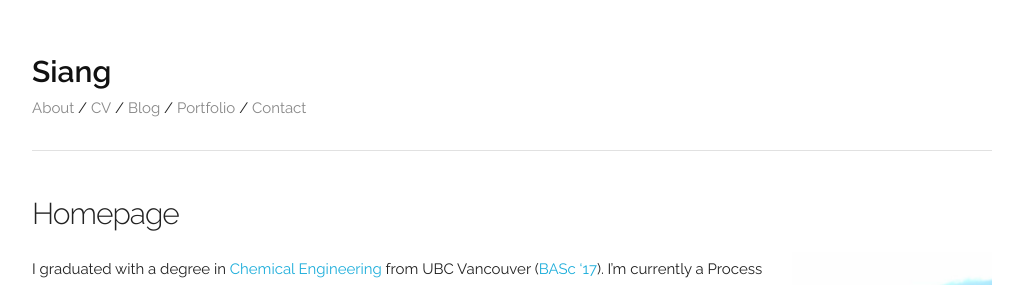
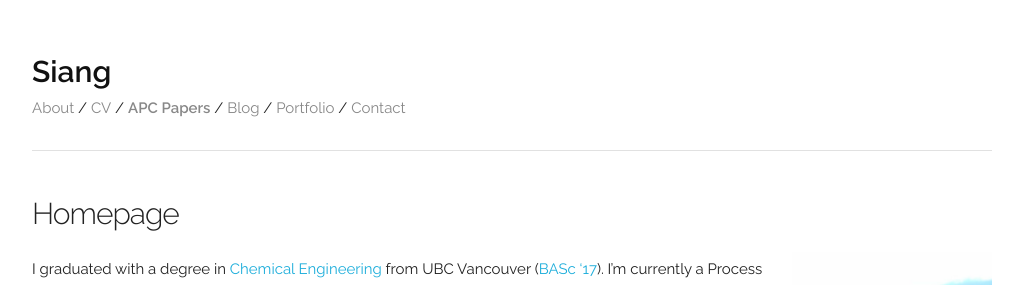
Before and after one commit to csianglim/csianglim.github.io, a Jekyll site: the page built from index.md, in a window 1280 px wide. Shown: the top 285 px of the page, without its empty margins (128-1151 px from the left). Built offline with Jekyll 4.4.1, drawn with Linux system fonts in a browser that asks for light colours.

Commit message:
Update header.html

```diff
--- a/_includes/header.html
+++ b/_includes/header.html
@@ -6,6 +6,7 @@
       <ul>
         <li><a href="/">About</a></li>
         <li><a href="/cv">CV</a></li>
+        <li><a href="https://apcpapers.github.io/"><b>APC Papers</b></a></li>
         <li><a href="/blog">Blog</a></li>
         <li><a href="/portfolio">Portfolio</a></li>
         <li><a href="/contact">Contact</a></li>
```
